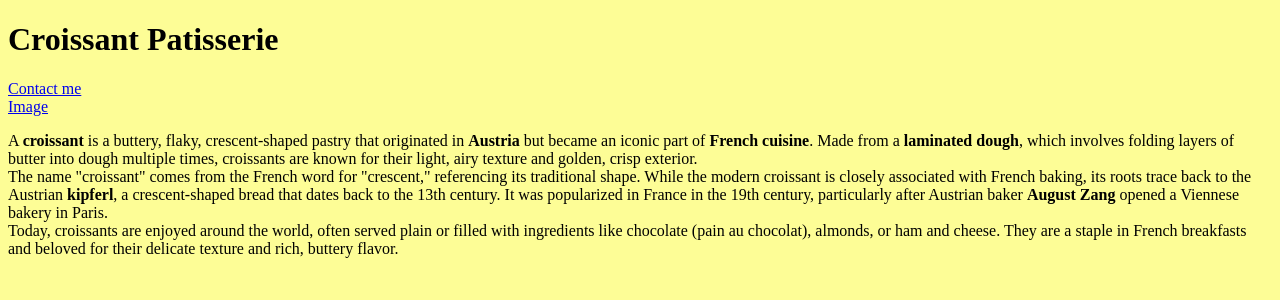
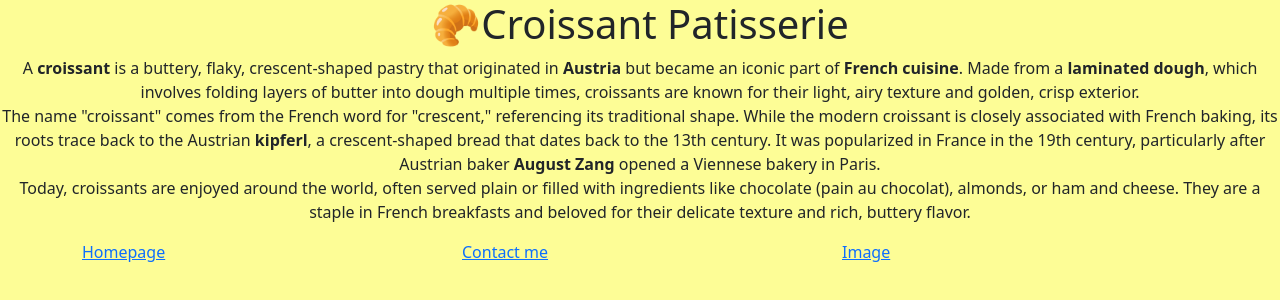
Before and after one commit to sharonthy97/croissant, a plain HTML site: page index.html in a window 1280 px wide. Drawn offline with nearby package versions, Linux system fonts and the light colour scheme.

Commit message:
Imported bootsrap and improved css

```diff
--- a/contact.html
+++ b/contact.html
@@ -3,16 +3,30 @@
   <head>
     <meta charset="UTF-8" />
     <meta name="viewport" content="width=device-width, initial-scale=1.0" />
+    <link
+      href="https://cdn.jsdelivr.net/npm/bootstrap@5.3.8/dist/css/bootstrap.min.css"
+      rel="stylesheet"
+      integrity="sha384-sRIl4kxILFvY47J16cr9ZwB07vP4J8+LH7qKQnuqkuIAvNWLzeN8tE5YBujZqJLB"
+      crossorigin="anonymous"
+    />
     <link rel="stylesheet" href="/css/style.css" />
     <title>Contact Me</title>
   </head>
   <body>
-    <div>
-      <a href="/">Homepage</a>
+    <p>
+      To contact croissant.com, please email us at
+      <a href=" hello@croissant.com "> hello@croissant.com </a>
+
+      for more info
+    </p>
+    <div class="container">
+      <div class="row primary-link">
+        <a href="/" class="col">Homepage</a>
+
+        <a href="/contact.html" class="col">Contact me</a>
+
+        <a href="/photo.html" class="col">Image</a>
+      </div>
     </div>
-    <div>
-      <a href="/photo.html">Image</a>
-    </div>
-    <a href="mailto:sharon.thy97@gmail.com">📫sharon.thy97@gmail.com</a>
   </body>
 </html>
--- a/css/style.css
+++ b/css/style.css
@@ -7,3 +7,8 @@ img {
   margin: 50px auto;
   max-width: 400px;
 }
+
+h1,
+p {
+  text-align: center;
+}
--- a/index.html
+++ b/index.html
@@ -3,17 +3,18 @@
   <head>
     <meta charset="UTF-8" />
     <meta name="viewport" content="width=device-width, initial-scale=1.0" />
+    <link
+      href="https://cdn.jsdelivr.net/npm/bootstrap@5.3.8/dist/css/bootstrap.min.css"
+      rel="stylesheet"
+      integrity="sha384-sRIl4kxILFvY47J16cr9ZwB07vP4J8+LH7qKQnuqkuIAvNWLzeN8tE5YBujZqJLB"
+      crossorigin="anonymous"
+    />
     <link rel="stylesheet" href="/css/style.css" />
     <title>Croissant</title>
   </head>
   <body>
-    <h1>Croissant Patisserie</h1>
-    <div>
-      <a href="/contact.html">Contact me</a>
-    </div>
-    <div>
-      <a href="/photo.html">Image</a>
-    </div>
+    <h1>🥐Croissant Patisserie</h1>
+
     <p>
       A <strong>croissant</strong> is a buttery, flaky, crescent-shaped pastry
       that originated in <strong>Austria</strong> but became an iconic part of
@@ -35,5 +36,14 @@
       and cheese. They are a staple in French breakfasts and beloved for their
       delicate texture and rich, buttery flavor.
     </p>
+    <div class="container">
+      <div class="row primary-link">
+        <a href="/" class="col">Homepage</a>
+
+        <a href="/contact.html" class="col">Contact me</a>
+
+        <a href="/photo.html" class="col">Image</a>
+      </div>
+    </div>
   </body>
 </html>
```
Also changed, not shown: photo.html (+16 -6 lines).
